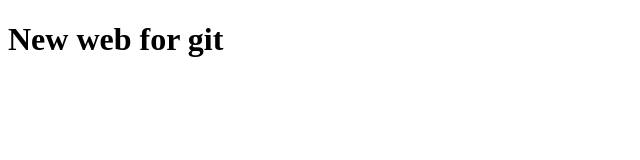
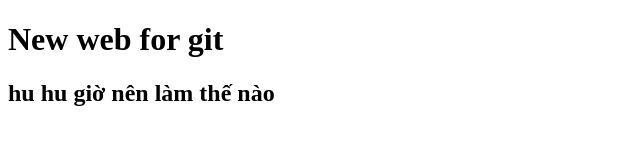
Before and after one commit to toantran37ftu/weblearning-new, a plain HTML site: page index.html in a window 1280 px wide. Shown: the whole page, without its empty margins (0-640 px from the left). Drawn offline with Linux system fonts and the light colour scheme.

Commit message:
update 1st

```diff
--- a/index.html
+++ b/index.html
@@ -7,5 +7,6 @@
   </head>
   <body>
     <h1>New web for git</h1>
+    <h2>hu hu giờ nên làm thế nào</h2>
   </body>
 </html>
```
